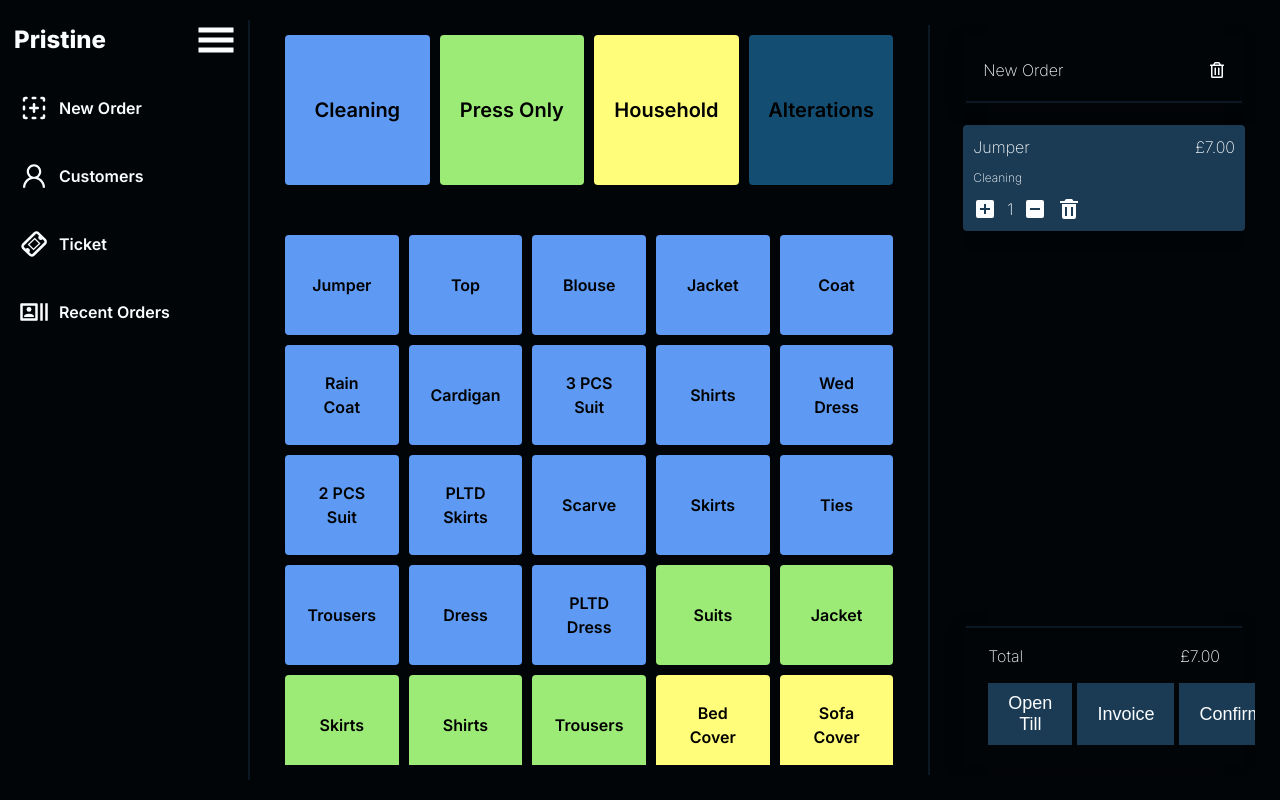
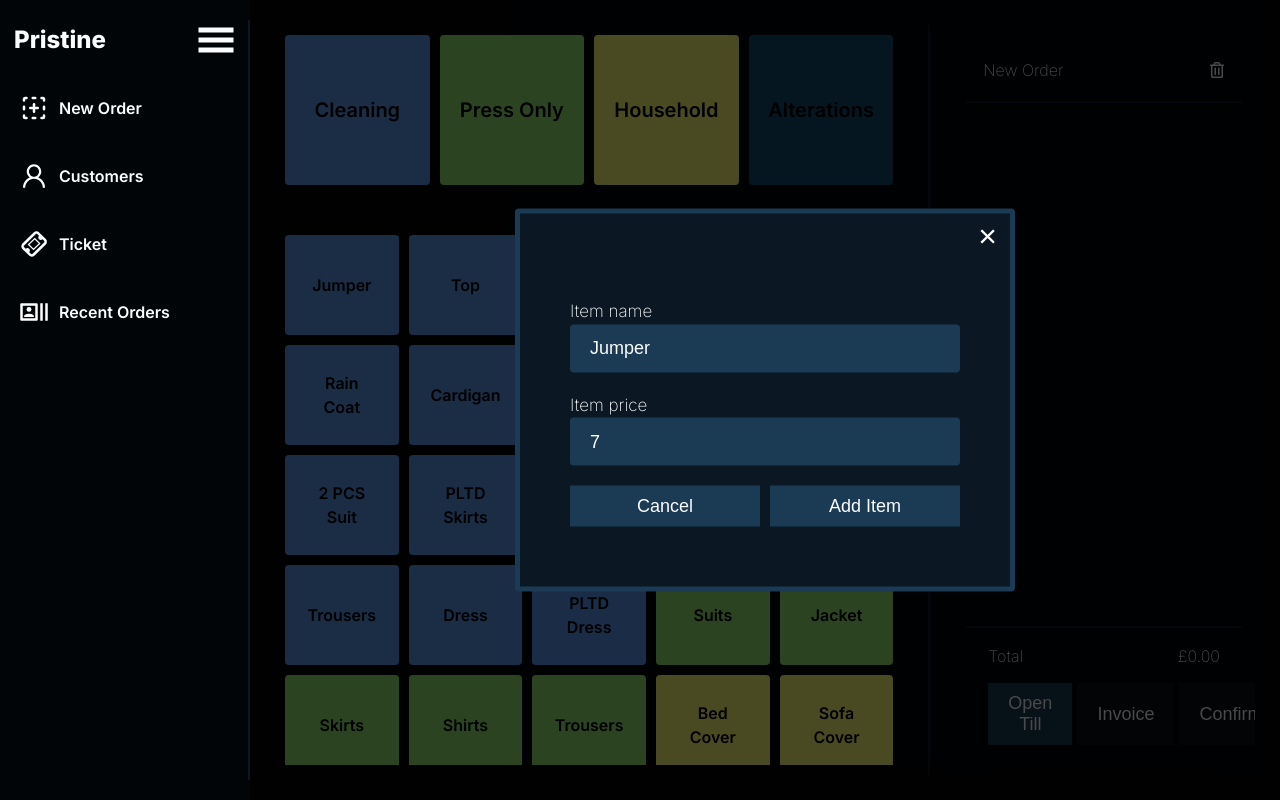
Before and after one commit to MisterCxmpy/prestine-pos, a React (Vite) app: page / in a window 1280 px wide. Both pictures are taken after a click on the item "Jumper". Built offline with nearby package versions, Linux system fonts and the light colour scheme; a web font is replaced by a local one.

Commit message:
add ability to change prices

```diff
--- /dev/null
+++ b/src/components/CheckItem/index.jsx
@@ -0,0 +1,53 @@
+import React, { useState } from 'react';
+import styles from './index.module.css';
+import { useCheckout } from '../../contexts/CheckoutContext';
+
+export default function CheckItem({ item }) {
+  const [price, setPrice] = useState(item.price);
+  const [updatedItem, setUpdatedItem] = useState(item);
+
+  const { addToCheckout, closeCheck } = useCheckout()
+
+  const handlePriceChange = (e) => {
+    const inputPrice = e.target.value;
+    setPrice(inputPrice);
+
+    setUpdatedItem({
+      ...updatedItem,
+      price: parseFloat(inputPrice),
+    });
+  };
+
+  const handleSubmit = (e) => {
+    e.preventDefault();
+    addToCheckout(updatedItem);
+    closeCheck()
+  };
+
+  return (
+    <div className={styles['overlay']}>
+      <div className={styles['outer']}>
+        <button onClick={closeCheck} className={styles['close-btn']}>&times;</button>
+        <form onSubmit={handleSubmit} className={styles['form']}>
+          <div className={styles['form-input']}>
+            <label htmlFor="name">Item name</label>
+            <input type="text" id='name' readOnly value={item.name} />
+          </div>
+          <div className={styles['form-input']}>
+            <label htmlFor="price">Item price</label>
+            <input
+              type='text'
+              id='price'
+              value={price}
+              onChange={handlePriceChange}
+            />
+          </div>
+          <div className={styles['form-buttons']}>
+            <button onClick={closeCheck} type='button'>Cancel</button>
+            <button type='submit'>Add Item</button>
+          </div>
+        </form>
+      </div>
+    </div>
+  );
+}
--- /dev/null
+++ b/src/components/CheckItem/index.module.css
@@ -0,0 +1,86 @@
+.overlay {
+  position: absolute;
+  width: 100%;
+  height: 100%;
+  background: rgba(0, 0, 0, 0.7137254902);
+  left: 0;
+  top: 0;
+  z-index: 1000;
+  overflow: hidden;
+}
+
+.outer {
+  position: absolute;
+  left: 50%;
+  top: 50%;
+  transform: translate(-50%, -50%);
+  width: 500px;
+  background: var(--secondary);
+  border-radius: var(--border-radius);
+  border: 5px solid var(--primary);
+  display: flex;
+  flex-direction: column;
+  padding: 10px;
+}
+
+.close-btn {
+  align-self: end;
+  width: 25px;
+  height: 25px;
+  font-size: 32px;
+  line-height: 25px;
+  background: none;
+  border: none;
+  color: white;
+  cursor: pointer;
+  margin-bottom: 50px;
+}
+
+.form-input {
+  width: 100%;
+  padding: 0 40px;
+}
+.form-input > input {
+  width: 100%;
+  height: 48px;
+  padding: 5px 10px;
+  border-radius: var(--border-radius);
+  padding: 10px 20px;
+  background: var(--primary);
+  font-size: 18px;
+  color: var(--text);
+  border: none;
+}
+.form-input > label {
+  font-size: 17px;
+  padding-bottom: 10px;
+}
+
+.form {
+  display: flex;
+  flex-direction: column;
+  gap: 20px;
+}
+
+.form-buttons {
+  display: flex;
+  width: 100%;
+  flex-direction: row;
+  gap: 10px;
+  padding: 0 40px;
+  justify-content: center;
+  margin-bottom: 50px;
+}
+.form-buttons > button {
+  flex: 1;
+  padding: 10px 20px;
+  background: var(--primary);
+  font-size: 18px;
+  color: var(--text);
+  border: none;
+  cursor: pointer;
+}
+.form-buttons > button:disabled {
+  background: #070f15;
+  cursor: no-drop;
+}/*# sourceMappingURL=index.module.css.map */
--- /dev/null
+++ b/src/components/CheckItem/index.module.scss
@@ -0,0 +1,90 @@
+.overlay {
+  position: absolute;
+  width: 100%;
+  height: 100%;
+  background: #000000b6;
+  left: 0;
+  top: 0;
+  z-index: 1000;
+  overflow: hidden;
+}
+
+.outer {
+  position: absolute;
+  left: 50%;
+  top: 50%;
+  transform: translate(-50%, -50%);
+  width: 500px;
+  background: var(--secondary);
+  border-radius: var(--border-radius);
+  border: 5px solid var(--primary);
+  display: flex;
+  flex-direction: column;
+  padding: 10px;
+}
+
+.close-btn {
+  align-self: end;
+  width: 25px;
+  height: 25px;
+  font-size: 32px;
+  line-height: 25px;
+  background: none;
+  border: none;
+  color: white;
+  cursor: pointer;
+  margin-bottom: 50px;
+}
+
+.form-input {
+  width: 100%;
+  padding: 0 40px;
+
+  > input {
+    width: 100%;
+    height: 48px;
+    padding: 5px 10px;
+    border-radius: var(--border-radius);
+    padding: 10px 20px;
+    background: var(--primary);
+    font-size: 18px;
+    color: var(--text);
+    border: none;
+  }
+
+  > label {
+    font-size: 17px;
+    padding-bottom: 10px;
+  }
+}
+
+.form {
+  display: flex;
+  flex-direction: column;
+  gap: 20px;
+}
+
+.form-buttons {
+  display: flex;
+  width: 100%;
+  flex-direction: row;
+  gap: 10px;
+  padding: 0 40px;
+  justify-content: center;
+  margin-bottom: 50px;
+
+  > button {
+    flex: 1;
+    padding: 10px 20px;
+    background: var(--primary);
+    font-size: 18px;
+    color: var(--text);
+    border: none;
+    cursor: pointer;
+
+    &:disabled {
+      background: #070f15;
+      cursor: no-drop;
+    }
+  }
+}
--- a/src/components/NewOrderServiceItem/index.jsx
+++ b/src/components/NewOrderServiceItem/index.jsx
@@ -6,10 +6,10 @@ export default function NewOrderServiceItem({ serviceName, servicePrice, additio
 
   const serviceData = {id: serviceName, name: serviceName, price: servicePrice, additional: additional}
 
-  const { addToCheckout } = useCheckout()
+  const { openCheck } = useCheckout()
 
   return (
-    <li className={`${styles['service-item']} ${styles[tag]}`} onClick={() => addToCheckout(serviceData)}>
+    <li className={`${styles['service-item']} ${styles[tag]}`} onClick={() => openCheck(serviceData)}>
       <div className={styles['service']}>
         <p>{serviceName}</p>
       </div>
--- a/src/components/NewOrderServiceItem/index.module.css
+++ b/src/components/NewOrderServiceItem/index.module.css
@@ -34,7 +34,7 @@
 }
 
 .alterations {
-  background: #124463;
+  background: #134e72;
 }
 
 @keyframes start {
--- a/src/components/NewOrderServiceItem/index.module.scss
+++ b/src/components/NewOrderServiceItem/index.module.scss
@@ -35,7 +35,7 @@
 }
 
 .alterations {
-  background: #124463;
+  background: #134e72;
 }
 
 @keyframes start {
--- a/src/components/index.jsx
+++ b/src/components/index.jsx
@@ -2,3 +2,4 @@ export { default as MainWrapper } from "./MainWrapper"
 export { default as NewOrderItem } from "./NewOrderItem"
 export { default as NewOrderServiceItem } from "./NewOrderServiceItem"
 export { default as NewOrderServiceType } from "./NewOrderServiceType"
+export { default as CheckItem } from "./CheckItem"
--- a/src/contexts/CheckoutContext.jsx
+++ b/src/contexts/CheckoutContext.jsx
@@ -1,10 +1,13 @@
 import React, { useState, useEffect, useContext, createContext } from 'react';
+import { CheckItem } from '../components';
 
 const CheckoutContext = createContext();
 
 export const CheckoutProvider = ({ children }) => {
   const [checkout, setCheckout] = useState([]);
   const [total, setTotal] = useState(0.00);
+  const [checkItemActive, setCheckItemActive] = useState(false)
+  const [checkItem, setCheckItem] = useState([])
 
   const addToCheckout = (item) => {
     const existingItem = checkout.find((existingItem) => existingItem.id === item.id);
@@ -45,6 +48,15 @@ export const CheckoutProvider = ({ children }) => {
     setCheckout([])
   }
 
+  const openCheck = (item) => {
+    setCheckItemActive(true)
+    setCheckItem(item)
+  }
+
+  const closeCheck = () => {
+    setCheckItemActive(false)
+  }
+
   useEffect(() => {
     const newTotal = checkout.reduce((acc, item) => {
       return acc + item.price * item.quantity;
@@ -53,7 +65,7 @@ export const CheckoutProvider = ({ children }) => {
   }, [checkout]);
 
   return (
-    <CheckoutContext.Provider value={{ checkout, addToCheckout, removeFromCheckout, removeAllOfType, removeAll, total }}>
+    <CheckoutContext.Provider value={{ checkout, addToCheckout, removeFromCheckout, removeAllOfType, removeAll, openCheck, checkItemActive, checkItem, closeCheck, total }}>
       {children}
     </CheckoutContext.Provider>
   );
--- a/src/pages/NewOrder/index.jsx
+++ b/src/pages/NewOrder/index.jsx
@@ -1,13 +1,13 @@
 import React, { useEffect, useRef, useState } from 'react'
 import styles from './index.module.css'
 import { FaRegTrashAlt } from "react-icons/fa"
-import { NewOrderItem, NewOrderServiceItem, NewOrderServiceType } from '../../components'
+import { CheckItem, NewOrderItem, NewOrderServiceItem, NewOrderServiceType } from '../../components'
 import { useCheckout } from '../../contexts/CheckoutContext'
 import { useService } from '../../contexts/ServiceContext'
 
 export default function NewOrder() {
 
-  const { checkout, total, removeAll } = useCheckout()
+  const { checkout, total, removeAll, checkItemActive, checkItem } = useCheckout()
   const { allServices, service } = useService()
 
   const [activeService, setActiveService] = useState(null);
@@ -54,9 +54,9 @@ export default function NewOrder() {
         </ul>
         <ul className={styles['service-items-list']}>
           {service.length ?
-          (service.map((s, i) => <NewOrderServiceItem serviceName={s.name} servicePrice={s.price} additional={s.additional} tag={s.tag} key={i} />) )
+          (service?.map((s, i) => <NewOrderServiceItem serviceName={s.name} servicePrice={s.price} additional={s.additional} tag={s.tag} key={i} />) )
           :
-          (allServices.map((s, i) => <NewOrderServiceItem serviceName={s.name} servicePrice={s.price} additional={s.additional} tag={s.tag} key={i} />) )
+          (allServices?.map((s, i) => <NewOrderServiceItem serviceName={s.name} servicePrice={s.price} additional={s.additional} tag={s.tag} key={i} />) )
           }
         </ul>
       </div>
@@ -66,7 +66,7 @@ export default function NewOrder() {
           <FaRegTrashAlt onClick={() => removeAll()} />
         </div>
         <ul ref={receiptListRef} className={styles['receipt-list']}>
-          {checkout.map((c, i) => <NewOrderItem itemData={c} key={i} />)}
+          {checkout?.map((c, i) => <NewOrderItem itemData={c} key={i} />)}
         </ul>
         <div className={styles['receipt-final']}>
           <div className={styles['receipt-row']}>
@@ -80,6 +80,7 @@ export default function NewOrder() {
           </div>
         </div>
       </div>
+      {checkItemActive ? <CheckItem item={checkItem} /> : null}
     </section>
   )
 }
```
Also changed, not shown: 1 other file (tests, documents, lock files or other folders).
